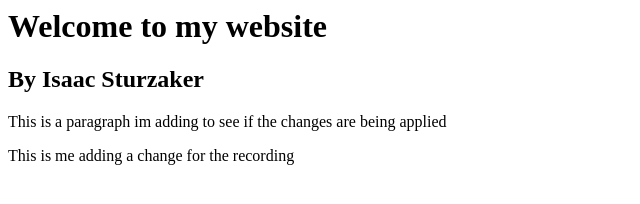
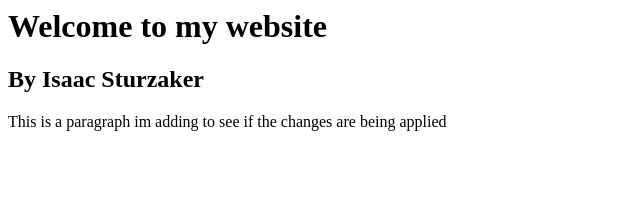
Before and after one commit to ISturz/Assignment2_Repo, a plain HTML site: page Docker/dockerassignkub/index.html in a window 1280 px wide. Shown: the whole page, without its empty margins (0-640 px from the left). Drawn offline with Linux system fonts and the light colour scheme.

Commit message:
Update13 index.html
deleted pargraph

```diff
--- a/Docker/dockerassignkub/index.html
+++ b/Docker/dockerassignkub/index.html
@@ -2,4 +2,3 @@
 <h2>By Isaac Sturzaker</h2>
 
 <p>This is a paragraph im adding to see if the changes are being applied</p>
-<p> This is me adding a change for the recording</p>
```
